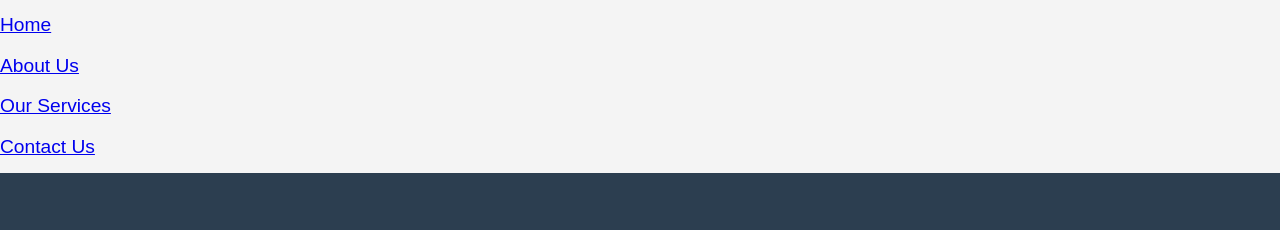
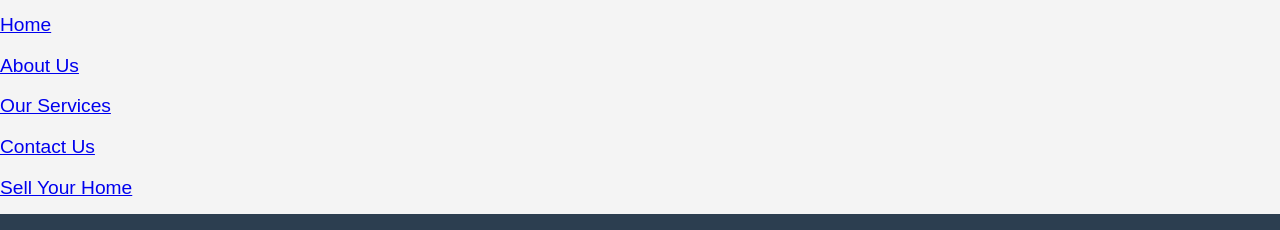
Before and after one commit to willtaylor4092/realestate, a plain HTML site: page index.html in a window 1280 px wide. Shown: the top 230 px of the page. Drawn offline with Linux system fonts and the light colour scheme.

Commit message:
Update index.html

```diff
--- a/index.html
+++ b/index.html
@@ -14,6 +14,7 @@
             <li><a href="#about">About Us</a></li>
             <li><a href="#services">Our Services</a></li>
             <li><a href="#contact">Contact Us</a></li>
+            <li><a href="sell-your-home.html">Sell Your Home</a></li> <!-- Link to Sell Your Home page -->
         </ul>
     </nav>
 
```
